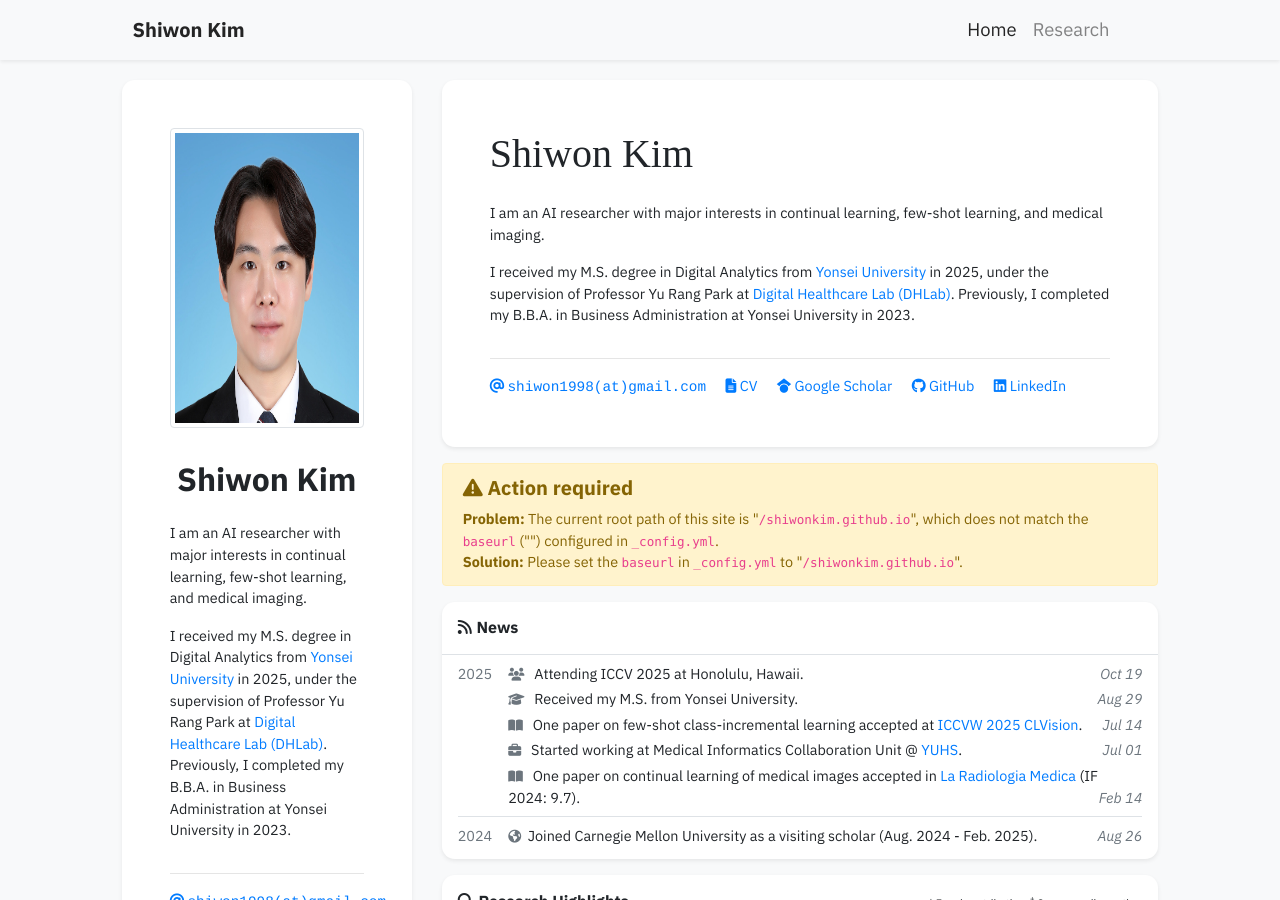
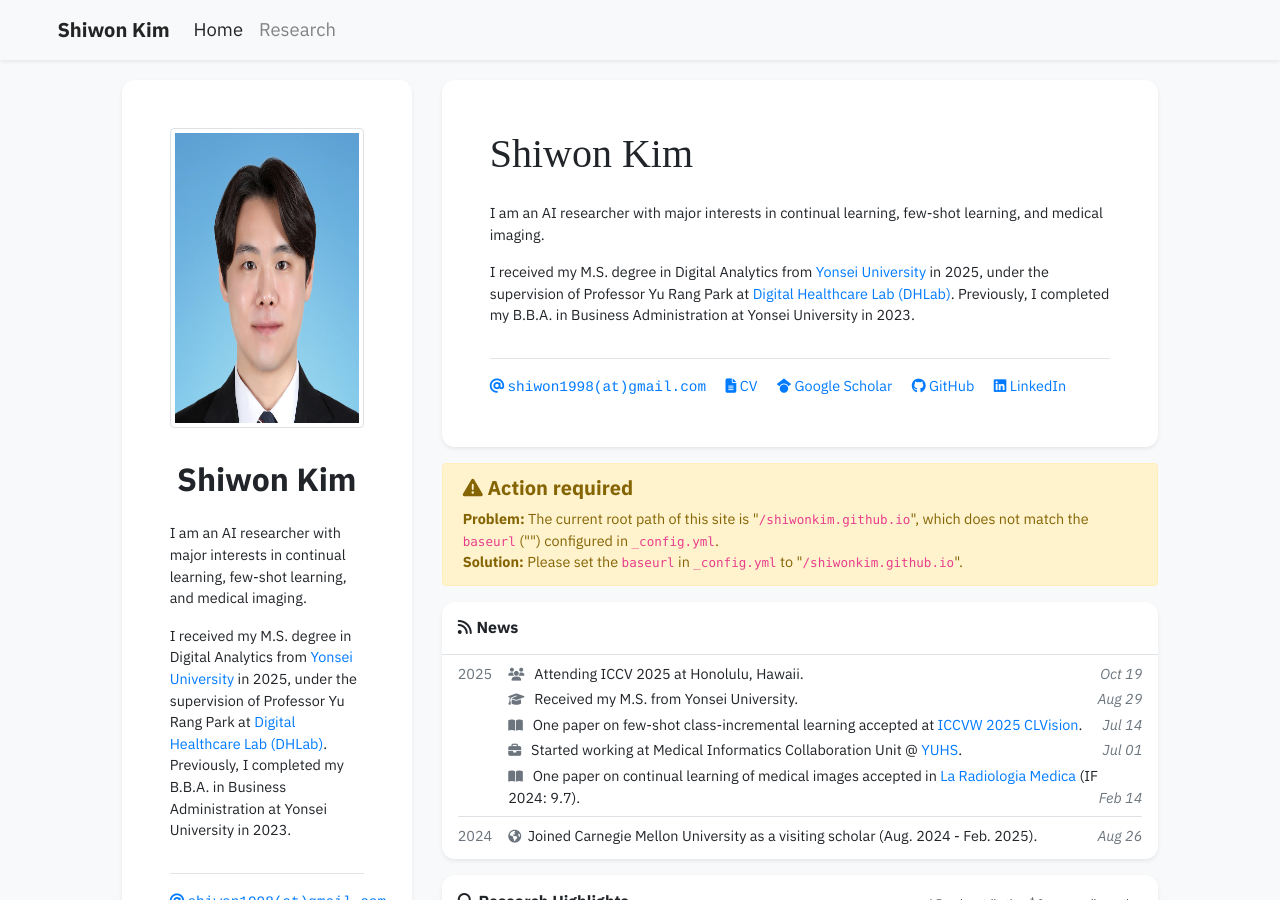
Before and after one commit to shiwonkim/shiwonkim.github.io, a Jekyll site: the page built from index.html, in a window 1280 px wide and 900 px high. Built offline with Jekyll 4.4.1, drawn with Linux system fonts in a browser that asks for light colours; nearby versions of some CDN libraries; some web fonts are replaced; a style sheet for code colours, icons or effects is not loaded.

Commit message:
edit profile

```diff
--- a/_includes/navbar.html
+++ b/_includes/navbar.html
@@ -1,11 +1,11 @@
 <nav class="navbar navbar-expand-sm navbar-light bg-light fixed-top mb-5 shadow-sm">
   <div class="{% if page.container_class %}{{ page.container_class }}{% else %}container-fluid{% endif %}">
-    <div class="row w-100">
-      <div class="col-12 col-lg-10 mx-auto d-flex justify-content-between align-items-center">
+    <div class="row justify-content-center">
+      <div class="col-12 col-lg-10 d-flex justify-content-between align-items-center">
         <a class="navbar-brand" href="{{ '/' | relative_url }}">
           <strong>{{site.data.profile.navbar_name}}</strong>
         </a>
-        <button class="navbar-toggler" style="font-size: 1em;" type="button" data-toggle="collapse" data-target="#navbarResponsive" aria-controls="navbarResponsive" aria-expanded="false" aria-label="Toggle navigation">
+        <button class="navbar-toggler" style="font-size: 1em; padding: 0.5em;" type="button" data-toggle="collapse" data-target="#navbarResponsive" aria-controls="navbarResponsive" aria-expanded="false" aria-label="Toggle navigation">
           <i class="fas fa-map"></i> Menu
         </button>
 
```
